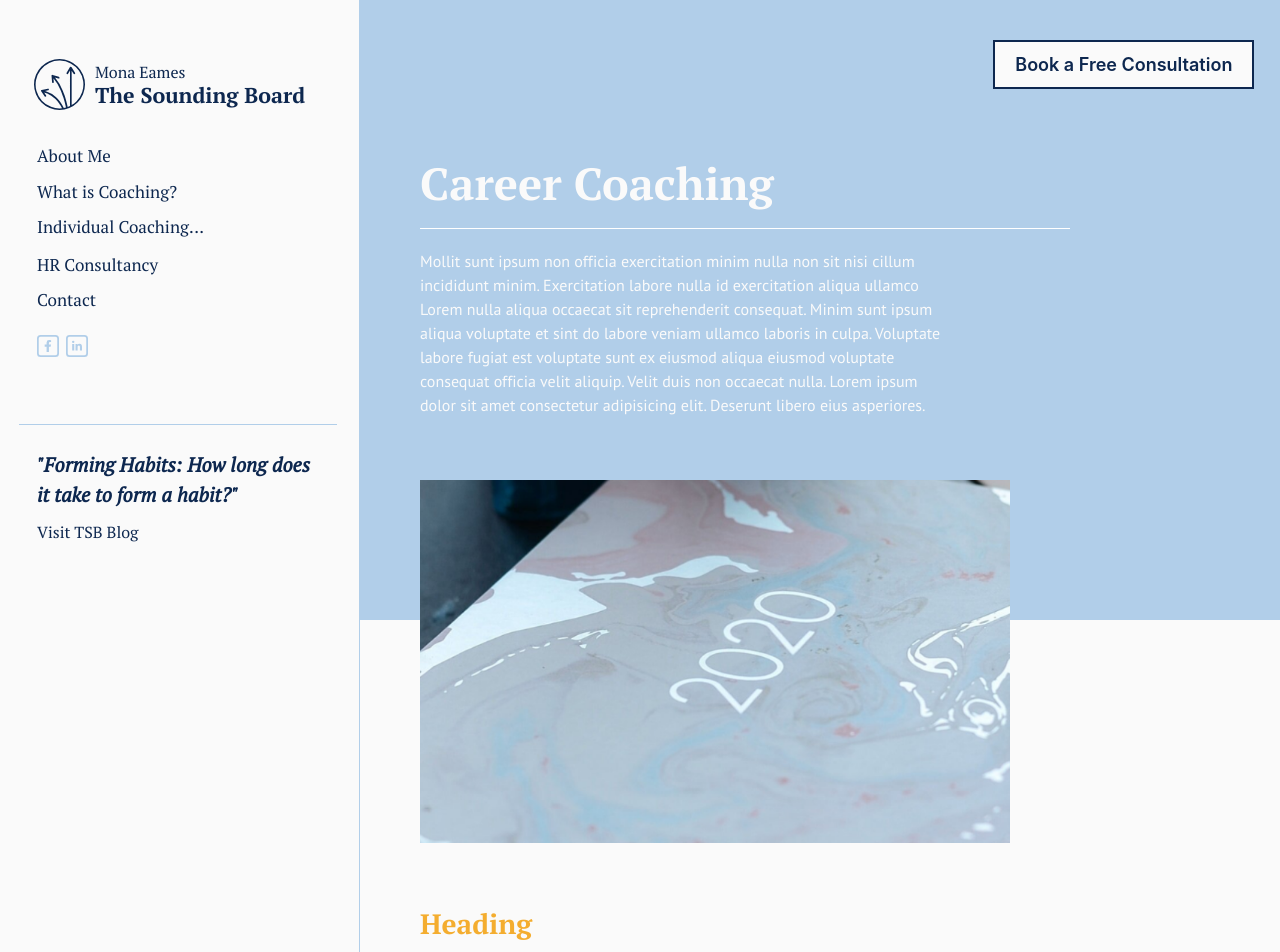
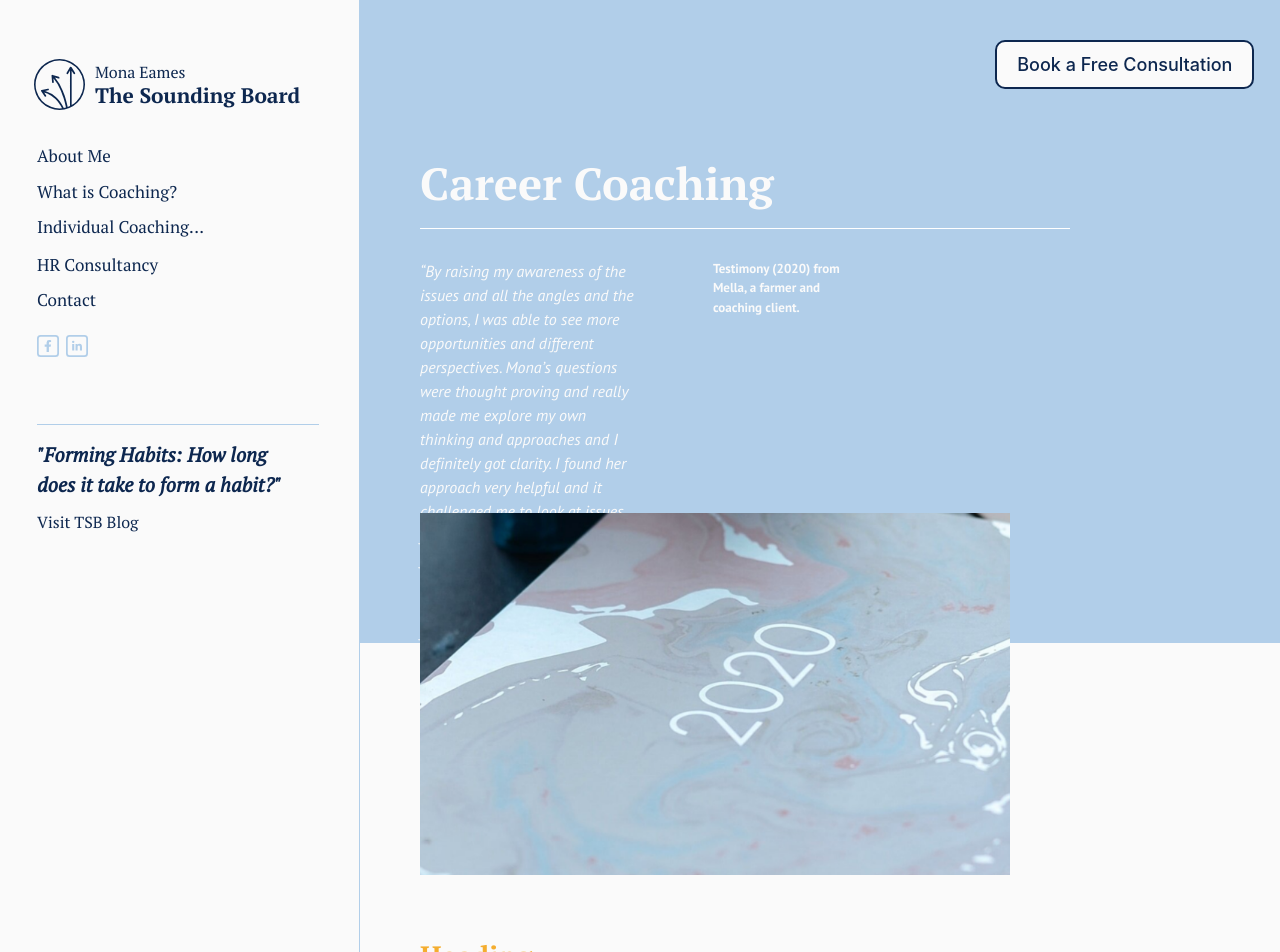
Before and after one commit to StudiousVanilla/tsb, a React (Create React App) app: page /coaching/career in a window 1280 px wide. Shown: the top 952 px of the page. Built offline with nearby package versions, Linux system fonts and the light colour scheme.

Commit message:
fixed all issues on landing and about page, 1/2 completed lifestyle coaching

```diff
--- a/src/components/CareerCoaching.js
+++ b/src/components/CareerCoaching.js
@@ -11,7 +11,15 @@ const CareerCoaching = () => {
                     <h1 className='coaching-category-title career-title'>
                         Career Coaching
                     </h1>
-                     <p className='coaching-category-info'>Mollit sunt ipsum non officia exercitation minim nulla non sit nisi cillum incididunt minim. Exercitation labore nulla id exercitation aliqua ullamco Lorem nulla aliqua occaecat sit reprehenderit consequat. Minim sunt ipsum aliqua voluptate et sint do labore veniam ullamco laboris in culpa. Voluptate labore fugiat est voluptate sunt ex eiusmod aliqua eiusmod voluptate consequat officia velit aliquip. Velit duis non occaecat nulla. Lorem ipsum dolor sit amet consectetur adipisicing elit. Deserunt libero eius asperiores.</p>
+                    <div className='testimony-container'>
+                        <p className='coaching-category-testimony'>“By raising my awareness of the issues and all the angles and the options, I was able to see more opportunities and different perspectives. Mona’s questions were thought proving and really made me explore my own thinking and approaches and I definitely got clarity. I found her approach very helpful and it challenged me to look at issues from my own perspective which I found has really been positive. Coaching is a wonderful way to assist people to find a way forward.”
+                        </p>
+                        <div className='attestant-container'>
+                            <p className='attestant'>
+                                Testimony (2020) from Mella, a farmer and coaching client.
+                            </p>
+                        </div>
+                    </div>
                 </main>
             </div>
             <div className='coaching-img-conatiner'>
--- a/src/components/ExCoaching.js
+++ b/src/components/ExCoaching.js
@@ -20,7 +20,15 @@ const ExCoaching = () => {
                     <h1 className='coaching-category-title  ex-title'>
                         Executive Coaching
                     </h1>
-                     <p className='coaching-category-info'>Mollit sunt ipsum non officia exercitation minim nulla non sit nisi cillum incididunt minim. Exercitation labore nulla id exercitation aliqua ullamco Lorem nulla aliqua occaecat sit reprehenderit consequat. Minim sunt ipsum aliqua voluptate et sint do labore veniam ullamco laboris in culpa. Voluptate labore fugiat est voluptate sunt ex eiusmod aliqua eiusmod voluptate consequat officia velit aliquip. Velit duis non occaecat nulla. Lorem ipsum dolor sit amet consectetur adipisicing elit. Deserunt libero eius asperiores.</p>
+                    <div className='testimony-container'>
+                        <p className='coaching-category-testimony'>“By raising my awareness of the issues and all the angles and the options, I was able to see more opportunities and different perspectives. Mona’s questions were thought proving and really made me explore my own thinking and approaches and I definitely got clarity. I found her approach very helpful and it challenged me to look at issues from my own perspective which I found has really been positive. Coaching is a wonderful way to assist people to find a way forward.”
+                        </p>
+                        <div className='attestant-container'>
+                            <p className='attestant'>
+                                Testimony (2020) from Mella, a farmer and coaching client.
+                            </p>
+                        </div>
+                    </div>
                 </main>
             </div>
             <div className='coaching-img-conatiner'>
--- a/src/components/Footer.js
+++ b/src/components/Footer.js
@@ -1,7 +1,10 @@
 const Footer = () => {
     return (
         <footer className='footer'>
-            <p>&#169; Mona Eames, The Sounding Board 2021 | Website developed by Oisín Byrne</p>
+            <p>&#169;
+                Mona Eames, The Sounding Board 2021
+                | Website developed by <a href="https://studiousvanilla.github.io/portfolio/" className='dev-credit'> Oisín Byrne </a>
+            </p>
         </footer>
      );
 }
--- a/src/components/Home.js
+++ b/src/components/Home.js
@@ -14,7 +14,7 @@ const Home = () => {
                     <img src={landingImg} alt="" className='home-img'/>
                 </div>
                 <div className='quote'>
-                    <p className='quote-text'>Are you feeling stuck, and in need of a non-judegmental, confidential space to sound out the 'how' of getting yourself unstuck? I firmly believe that by commiting to coaching time for yourself, you are taking thr best possible first-step to getting yourself unstuck.</p>
+                    <p className='quote-text'>I help individuals and teams to develop themselves through bespoke coaching solutions that provide sustainable personal and professional development, enabling them to take positive action. If you’d like any further information, please don’t hesitate to get in touch.</p>
                     <p className='quote-name'>- Mona</p>
                 </div>
             </main>
--- a/src/components/LifeCoaching.js
+++ b/src/components/LifeCoaching.js
@@ -1,7 +1,17 @@
+import { useEffect } from 'react'
 import placeHolderImg from '../imgs/coaching.png'
 import Bookingbtn from './Bookingbtn'
 
 const LifeCoaching = () => {
+
+    useEffect(()=>{
+        let button = document.getElementById('Bookingbtn')
+        button.style.transition = '0s'
+        button.style.color = 'var(--bg-grey)'
+        button.style.backgroundColor = 'var(--tsb-navy)'
+        button.style.border = 'none'
+    })
+
     return (
         <div className='content-container coaching-container'>
             <Bookingbtn/>
@@ -10,7 +20,15 @@ const LifeCoaching = () => {
                     <h1 className='coaching-category-title  life-title'>
                         Lifetsyle Coaching
                     </h1>
-                     <p className='coaching-category-info'>Mollit sunt ipsum non officia exercitation minim nulla non sit nisi cillum incididunt minim. Exercitation labore nulla id exercitation aliqua ullamco Lorem nulla aliqua occaecat sit reprehenderit consequat. Minim sunt ipsum aliqua voluptate et sint do labore veniam ullamco laboris in culpa. Voluptate labore fugiat est voluptate sunt ex eiusmod aliqua eiusmod voluptate consequat officia velit aliquip. Velit duis non occaecat nulla. Lorem ipsum dolor sit amet consectetur adipisicing elit. Deserunt libero eius asperiores.</p>
+                    <div className='testimony-container'>
+                        <p className='coaching-category-testimony'>“By raising my awareness of the issues and all the angles and the options, I was able to see more opportunities and different perspectives. Mona’s questions were thought proving and really made me explore my own thinking and approaches and I definitely got clarity. I found her approach very helpful and it challenged me to look at issues from my own perspective which I found has really been positive. Coaching is a wonderful way to assist people to find a way forward.”
+                        </p>
+                        <div className='attestant-container'>
+                            <p className='attestant'>
+                                Testimony (2020) from Mella, a farmer and coaching client.
+                            </p>
+                        </div>
+                    </div>
                 </main>
             </div>
             <div className='coaching-img-conatiner'>
--- a/src/components/MentorCoaching.js
+++ b/src/components/MentorCoaching.js
@@ -10,7 +10,15 @@ const MentorCoaching = () => {
                     <h1 className='coaching-category-title mentor-title'>
                         Coach Mentoring
                     </h1>
-                     <p className='coaching-category-info'>Mollit sunt ipsum non officia exercitation minim nulla non sit nisi cillum incididunt minim. Exercitation labore nulla id exercitation aliqua ullamco Lorem nulla aliqua occaecat sit reprehenderit consequat. Minim sunt ipsum aliqua voluptate et sint do labore veniam ullamco laboris in culpa. Voluptate labore fugiat est voluptate sunt ex eiusmod aliqua eiusmod voluptate consequat officia velit aliquip. Velit duis non occaecat nulla. Lorem ipsum dolor sit amet consectetur adipisicing elit. Deserunt libero eius asperiores.</p>
+                    <div className='testimony-container'>
+                        <p className='coaching-category-testimony'>“By raising my awareness of the issues and all the angles and the options, I was able to see more opportunities and different perspectives. Mona’s questions were thought proving and really made me explore my own thinking and approaches and I definitely got clarity. I found her approach very helpful and it challenged me to look at issues from my own perspective which I found has really been positive. Coaching is a wonderful way to assist people to find a way forward.”
+                        </p>
+                        <div className='attestant-container'>
+                            <p className='attestant'>
+                                Testimony (2020) from Mella, a farmer and coaching client.
+                            </p>
+                        </div>
+                    </div>
                 </main>
             </div>
             <div className='coaching-img-conatiner'>
--- a/src/index.css
+++ b/src/index.css
@@ -105,10 +105,6 @@ code {
 
 :focus { outline: 2px solid var(--orange-color); }
 
-*{
-  transition: 0.2s;
-}
-
 body, .root, .App{
   height: 100%;
   overflow-x: hidden;
@@ -127,9 +123,13 @@ body::-webkit-scrollbar {
   font-family: 'PT serif', serif;
 }
 
-.link{
-  cursor: pointer;
-}
+/* *********************************** */
+/* *********************************** */
+/* *********************************** */
+/* *********************************** */
+/* *********************************** */
+
+/* Side Bar */
 
 .sidebar-container{
   position: static;
@@ -203,7 +203,7 @@ body::-webkit-scrollbar {
 }
 
 .brand-name{
-  font-size: 21.5px;
+  font-size: 21px;
   line-height: 25px;
   font-weight: bold;
 }
@@ -250,7 +250,7 @@ body::-webkit-scrollbar {
 }
 
 .about-link, .coaching-link{
-  transition: 1s;
+  transition: 0s;
 }
 
 .border-div{
@@ -268,14 +268,14 @@ body::-webkit-scrollbar {
   flex-direction: column;
   justify-content: center;
   align-items: flex-start;
-  padding-top: 25px;
-  margin-bottom: 20px;
-  border-top: 1px solid var(--tsb-blue);
   transition: 0.75s;
 }
 
 .blog-title{
   margin-bottom: 10px;
+  padding-top: 15px;
+  padding-right: 10px;
+  border-top: 1px solid var(--tsb-blue);
   font-size: 20px;
   font-style: italic;
   font-weight: bold;
@@ -319,6 +319,25 @@ body::-webkit-scrollbar {
   transform: scale(1.08) translateZ(0);
 }
 
+.link{
+  cursor: pointer;
+}
+
+.link:hover{
+  transition:0.1s;
+  color: var(--tsb-orange);
+}
+
+
+
+/* *********************************** */
+/* *********************************** */
+/* *********************************** */
+/* *********************************** */
+/* *********************************** */
+
+/* Home */
+
 .non-side-content{
   height: 100%;
   width: 100%;
@@ -335,7 +354,7 @@ body::-webkit-scrollbar {
 }
 
 .home-container{
-  margin-top: 70px;
+  margin-top: 120px;
   padding-left: 50px;
 }
 
@@ -372,7 +391,6 @@ body::-webkit-scrollbar {
 
 .quote-text{
   margin-bottom: 10px;
-  font-style: italic;
 }
 
 .quote-name{
@@ -381,13 +399,21 @@ body::-webkit-scrollbar {
 }
 
 
+/* *********************************** */
+/* *********************************** */
+/* *********************************** */
+/* *********************************** */
+/* *********************************** */
+
+/* About */
+
 
 .about-container{
   width: 100%;
   min-width: 1250px;
   margin-top: 140px;
   display: grid;
-  grid-template-columns: 25% 38% 27%;
+  grid-template-columns: 27% 42% 27%;
   gap: 20px;
   padding: 0;
 }
@@ -410,6 +436,19 @@ body::-webkit-scrollbar {
 .about-image{
   width: 100%;
   height: 100%;
+}
+
+.credentials-container{
+  padding-top: 20px;
+  color: var(--tsb-navy);
+}
+
+.credential{
+  color: var(--tsb-navy);
+  font-family: 'PT sans', sans-serif;
+  font-size: 13px;
+  font-weight: 600;
+  margin-bottom: 5px;
 }
 
 .about-info-container{
@@ -436,6 +475,23 @@ body::-webkit-scrollbar {
   color: var(--tsb-orange);
   font-family: 'PT serif', serif;
 }
+
+.qual-list{
+  margin-top: 30px;
+  margin-bottom: 200px;
+}
+
+.qual-list-item{
+  margin-bottom: 20px;
+}
+
+/* *********************************** */
+/* *********************************** */
+/* *********************************** */
+/* *********************************** */
+/* *********************************** */
+
+/* coaching */
 
 .coaching-container{
   width: 100%;
@@ -498,7 +554,7 @@ body::-webkit-scrollbar {
 }
 
 .life-title{
-  border-bottom: 1px solid var(--unnamed-color-ffffff);
+  border-bottom: 1px solid rgba(255, 255, 255, 0.5);
 }
 
 .career-title{
@@ -509,18 +565,40 @@ body::-webkit-scrollbar {
   border-bottom: 2px solid #D9D9D9;
 }
 
-.coaching-category-info, .coaching-info{
-  width: 75%;
-  min-width: 525px;;
-  margin-top: 20px;
+.testimony-container{
+  display: flex;
+  width: 100%;
+  margin-top: 30px;
+}
+
+.coaching-category-testimony, .coaching-info, .attestant{
   font-family: 'PT Sans', sans-serif;
 }
 
+.coaching-category-testimony{
+  width: 90%;
+  padding-right: 70px;
+  font-style: italic;
+}
+
+.attestant-container{
+  display: flex;
+  justify-content: center;
+  width: 250px;
+}
+
+.attestant{
+  width: 80%;
+  margin-right: 20px;
+  font-size: 13px;
+  font-weight: 600;
+}
+
 .coaching-img-conatiner{
-  width: 50%;
+  width: 60%;
   min-width: 650px;
-  max-width: 730px;
-  margin-top: -140px;
+  max-width: 780px;
+  margin-top: -130px;
   padding-left: 60px;
 }
 
@@ -531,6 +609,8 @@ body::-webkit-scrollbar {
 }
 
 .coaching-info{
+  width: 75%;
+  min-width: 525px;;
   margin-top: 60px;
   padding-bottom: 60px;
   border-bottom: 1px solid var(--tsb-blue);
@@ -573,11 +653,12 @@ body::-webkit-scrollbar {
   padding: 9px 20px;
   font-size: 18px;
   font-family: 'Inter', sans-serif;
-  font-weight: 600;
+  font-weight: 500;
   cursor: pointer;
   color: var(--tsb-navy);
   background-color: var(--bg-grey);
-  border: 2px solid var(--tsb-navy)
+  border: 2px solid var(--tsb-navy);
+  border-radius: 10px;
 }
 
 .booking-btn-container:hover{
@@ -590,15 +671,29 @@ body::-webkit-scrollbar {
   color: var(--orange-color);
 }
 
+
+
+/* *********************************** */
+/* *********************************** */
+/* *********************************** */
+/* *********************************** */
+/* *********************************** */
+
+
+
 .footer{
   width: 100%;
   margin-top: 0px;
   margin-left: 359px;
-  padding: 10px 50px;
+  padding: 10px 10px;
   font-size: 12px;
   border-top: 1px solid var(--tsb-blue);
   border-left: 1px solid var(--tsb-blue);
   color: var(--tsb-blue);
+}
+
+.dev-credit{
+  font-weight: 600;
 }
 
 
@@ -631,7 +726,7 @@ body::-webkit-scrollbar {
 /* ************************************************************ */
 /* ************************************************************ */
 
-
+/*
 @media only screen and (max-width: 1170px) {
 
   .logo-text{
@@ -650,7 +745,7 @@ body::-webkit-scrollbar {
     font-size: 16px;
   }
 
-}
+} */
 
 
 
@@ -749,7 +844,7 @@ body::-webkit-scrollbar {
 
 
 
-@media only screen and (max-width: 900px) {
+/* @media only screen and (max-width: 900px) {
 
   .sidebar-container{
     left: -450px;
@@ -780,7 +875,7 @@ body::-webkit-scrollbar {
     width: 260px;
   }
 
-}
+} */
 
 
 
```
Also changed, not shown: src/components/about.js (+21 -4 lines), src/components/sidebar.js (+69 -17 lines), 1 other file (tests, documents, lock files or other folders).
